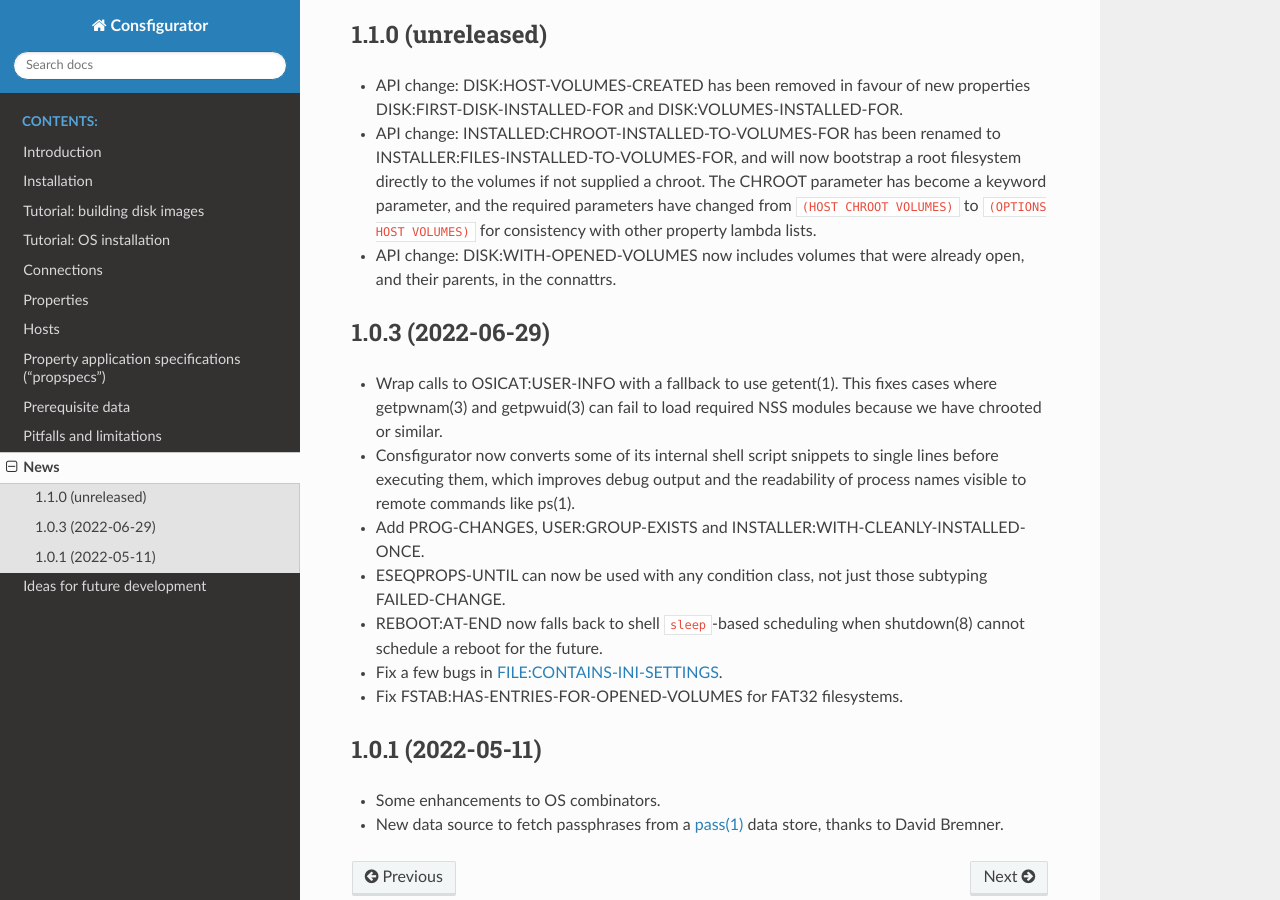
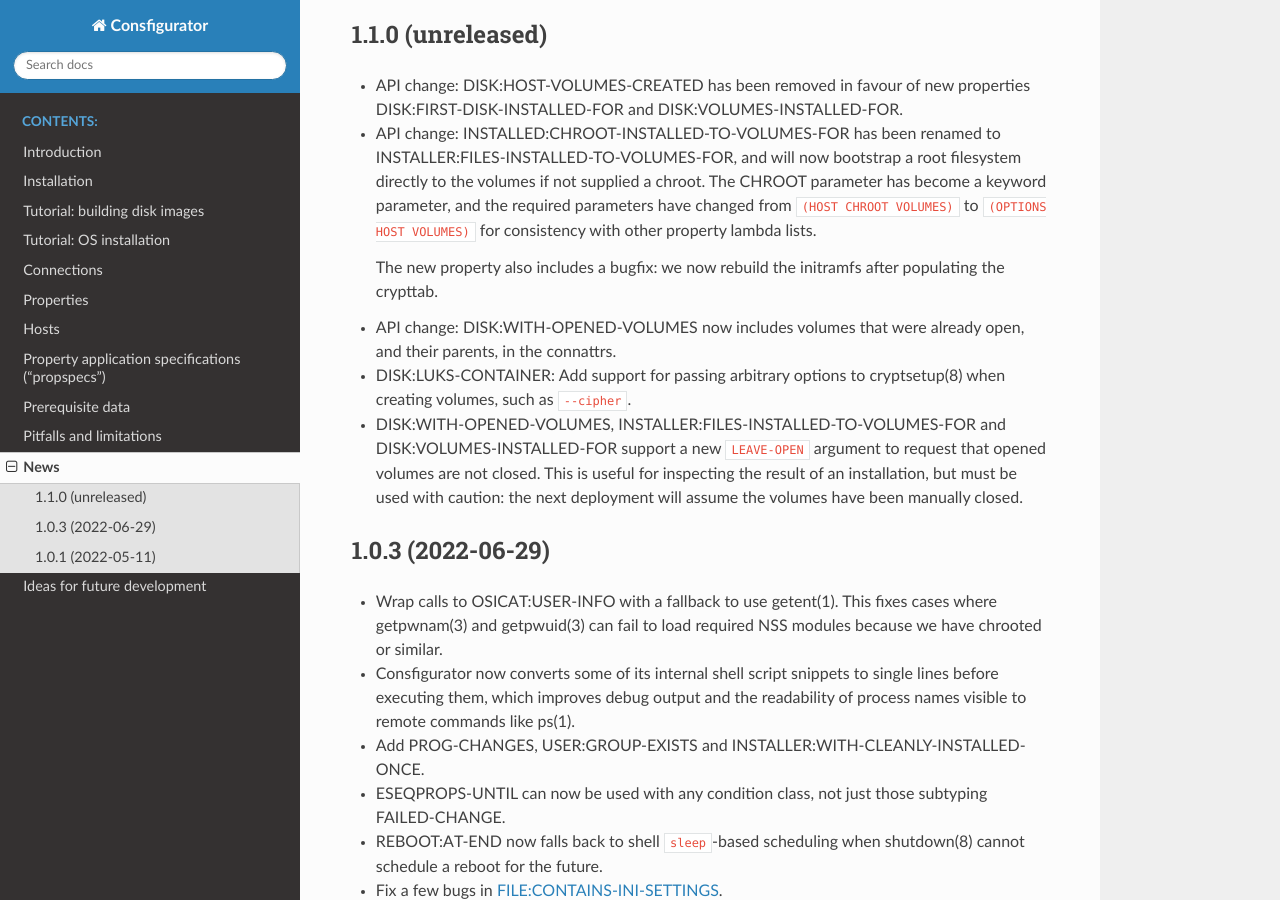
Before and after one commit to spwhitton/consfigurator, a Sphinx documentation site: the page built from doc/news.rst, in a window 1280 px wide and 900 px high, scrolled down 628 px. Built offline with Sphinx 7.4.7 and the Read the Docs theme 2.0.0, drawn with Linux system fonts in a browser that asks for light colours.

Commit message:
news.rst: additional entries for v1.1.0
Signed-off-by: Sean Whitton <spwhitton@spwhitton.name>

```diff
--- a/doc/news.rst
+++ b/doc/news.rst
@@ -36,8 +36,20 @@
   changed from ``(HOST CHROOT VOLUMES)`` to ``(OPTIONS HOST VOLUMES)`` for
   consistency with other property lambda lists.
 
+  The new property also includes a bugfix: we now rebuild the initramfs after
+  populating the crypttab.
+
 - API change: DISK:WITH-OPENED-VOLUMES now includes volumes that were already
   open, and their parents, in the connattrs.
+
+- DISK:LUKS-CONTAINER: Add support for passing arbitrary options to
+  cryptsetup(8) when creating volumes, such as ``--cipher``.
+
+- DISK:WITH-OPENED-VOLUMES, INSTALLER:FILES-INSTALLED-TO-VOLUMES-FOR and
+  DISK:VOLUMES-INSTALLED-FOR support a new ``LEAVE-OPEN`` argument to request
+  that opened volumes are not closed.  This is useful for inspecting the
+  result of an installation, but must be used with caution: the next
+  deployment will assume the volumes have been manually closed.
 
 1.0.3 (2022-06-29)
 ------------------
```
